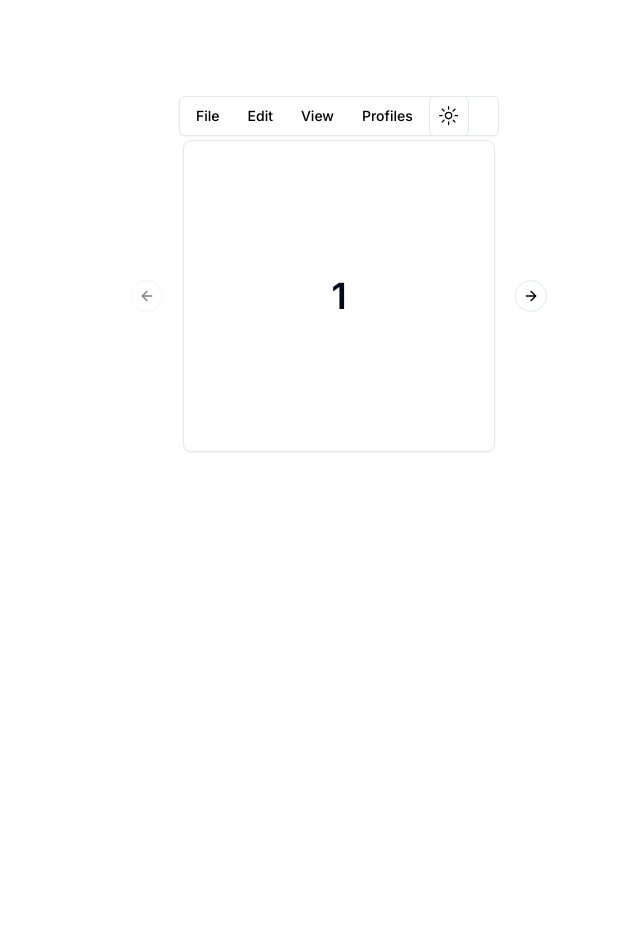
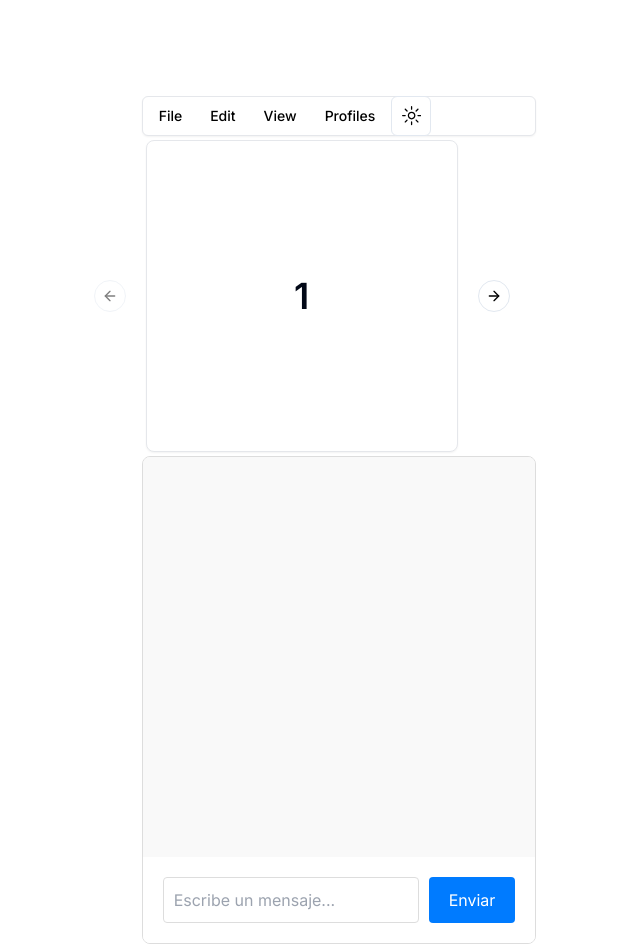
Before and after one commit to NAUJVZLA/next-chat-bot, a Next.js app: page / in a window 1280 px wide. Shown: the top 952 px of the page, without its empty margins (301-941 px from the left). Before the commit the page ends 800 px from the top, so only its background shows below. Built offline with nearby package versions, Linux system fonts and the light colour scheme.

Commit message:
chat pruebas

```diff
--- a/app/globals.css
+++ b/app/globals.css
@@ -66,3 +66,82 @@
   justify-content: center;
   margin-top: 20px;
 }
+
+
+
+
+
+
+
+
+
+
+
+
+
+
+.container {
+  max-width: 600px;
+  margin: 0 auto;
+  padding: 20px;
+}
+
+.chat-box {
+  border: 1px solid #ddd;
+  border-radius: 8px;
+  overflow: hidden;
+}
+
+.messages {
+  height: 400px;
+  overflow-y: auto;
+  padding: 20px;
+  background-color: #f9f9f9;
+}
+
+.message {
+  margin-bottom: 15px;
+  padding: 10px;
+  border-radius: 18px;
+  max-width: 80%;
+}
+
+.user {
+  background-color: #007bff;
+  color: white;
+  align-self: flex-end;
+  margin-left: auto;
+}
+
+.bot {
+  background-color: #e9e9eb;
+  color: black;
+}
+
+.input-area {
+  display: flex;
+  padding: 20px;
+  background-color: white;
+}
+
+.input-area input {
+  flex-grow: 1;
+  padding: 10px;
+  border: 1px solid #ddd;
+  border-radius: 4px;
+  margin-right: 10px;
+}
+
+.input-area button {
+  padding: 10px 20px;
+  background-color: #007bff;
+  color: white;
+  border: none;
+  border-radius: 4px;
+  cursor: pointer;
+}
+
+.input-area button:disabled {
+  background-color: #cccccc;
+  cursor: not-allowed;
+}
--- a/app/nav/page.tsx
+++ b/app/nav/page.tsx
@@ -1,4 +1,4 @@
-
+'use client'
 import {
     Menubar,
     MenubarContent,
@@ -11,12 +11,15 @@ import {
 
 import Carrusel from "../carrusel/page";
 import { MenuNav } from "@/components/controller/navbar";
+import ChatBox from "@/components/chat/chatBot";
+
 
 export default function Navigator() {
     return (
         <div>
             <MenuNav />
             <Carrusel />
+            <ChatBox />
 
         </div>
 
--- /dev/null
+++ b/components/chat/chatBot.tsx
@@ -0,0 +1,89 @@
+import React, { useState, useEffect, useRef } from 'react';
+import axios from 'axios';
+
+// Interfaz para un mensaje
+interface IMessage {
+    id: number;
+    text: string;
+    sender: 'user' | 'bot';
+}
+
+const ChatBox: React.FC = () => {
+    // Estado para almacenar los mensajes
+    const [messages, setMessages] = useState<IMessage[]>([]);
+    // Estado para el input del usuario
+    const [input, setInput] = useState('');
+    // Estado para manejar la carga
+    const [isLoading, setIsLoading] = useState(false);
+    // Referencia para el scroll automático
+    const messagesEndRef = useRef<null | HTMLDivElement>(null);
+
+    // Efecto para scroll automático
+    useEffect(() => {
+        messagesEndRef.current?.scrollIntoView({ behavior: "smooth" });
+    }, [messages]);
+
+    // Función para obtener respuesta del bot
+    const getBotResponse = async (message: string): Promise<string> => {
+        try {
+            const response = await axios.post('/api/chat', { message });
+            return response.data.reply;
+        } catch (error) {
+            console.error('Error al obtener respuesta del bot:', error);
+            return "Lo siento, ocurrió un error al procesar tu mensaje.";
+        }
+    };
+
+    // Función para manejar el envío de mensajes
+    const handleSend = async () => {
+        if (input.trim() && !isLoading) {
+            // Añadir el mensaje del usuario
+            const userMessage: IMessage = {
+                id: messages.length,
+                text: input,
+                sender: 'user',
+            };
+            setMessages(prevMessages => [...prevMessages, userMessage]);
+            setInput('');
+            setIsLoading(true);
+
+            // Obtener respuesta del bot
+            const botResponse = await getBotResponse(input);
+            const botMessage: IMessage = {
+                id: messages.length + 1,
+                text: botResponse,
+                sender: 'bot',
+            };
+            setMessages(prevMessages => [...prevMessages, botMessage]);
+            setIsLoading(false);
+        }
+    };
+
+    return (
+        <div className="chat-box">
+            <div className="messages">
+                {messages.map(message => (
+                    <div key={message.id} className={`message ${message.sender}`}>
+                        {message.text}
+                    </div>
+                ))}
+                <div ref={messagesEndRef} />
+            </div>
+            <div className="input-area">
+                <input
+                    type="text"
+                    value={input}
+                    onChange={(e) => setInput(e.target.value)}
+                    onKeyPress={(e) => e.key === 'Enter' && handleSend()}
+                    disabled={isLoading}
+                    placeholder="Escribe un mensaje..."
+                />
+                <button onClick={handleSend} disabled={isLoading}>
+                    {isLoading ? 'Enviando...' : 'Enviar'}
+                </button>
+            </div>
+        </div>
+    );
+};
+
+export default ChatBox;
--- /dev/null
+++ b/components/chat/home.chat.tsx
@@ -0,0 +1,13 @@
+import type { NextPage } from 'next';
+import ChatBox from './chatBot';
+
+const Home: NextPage = () => {
+    return (
+        <div className="container">
+            <h1>Mi Chat Box</h1>
+            <ChatBox />
+        </div>
+    );
+};
+
+export default Home;
--- a/package.json
+++ b/package.json
@@ -21,6 +21,7 @@
     "lucide-react": "^0.429.0",
     "next": "14.2.6",
     "next-themes": "^0.3.0",
+    "openai": "^4.56.0",
     "react": "^18",
     "react-dom": "^18",
     "tailwind-merge": "^2.5.2",
```
Also changed, not shown: lib/apichat.ts (added, +36 -0 lines), 1 other file (tests, documents, lock files or other folders).
